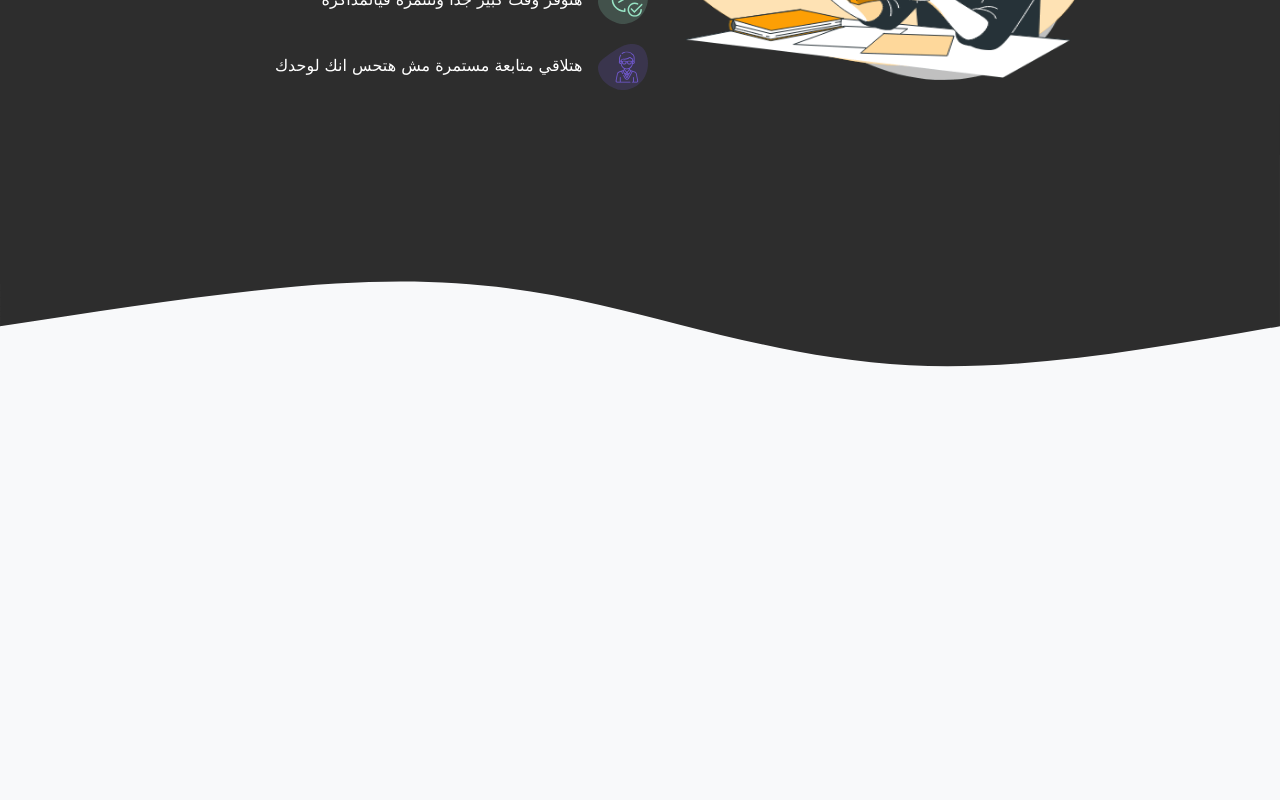
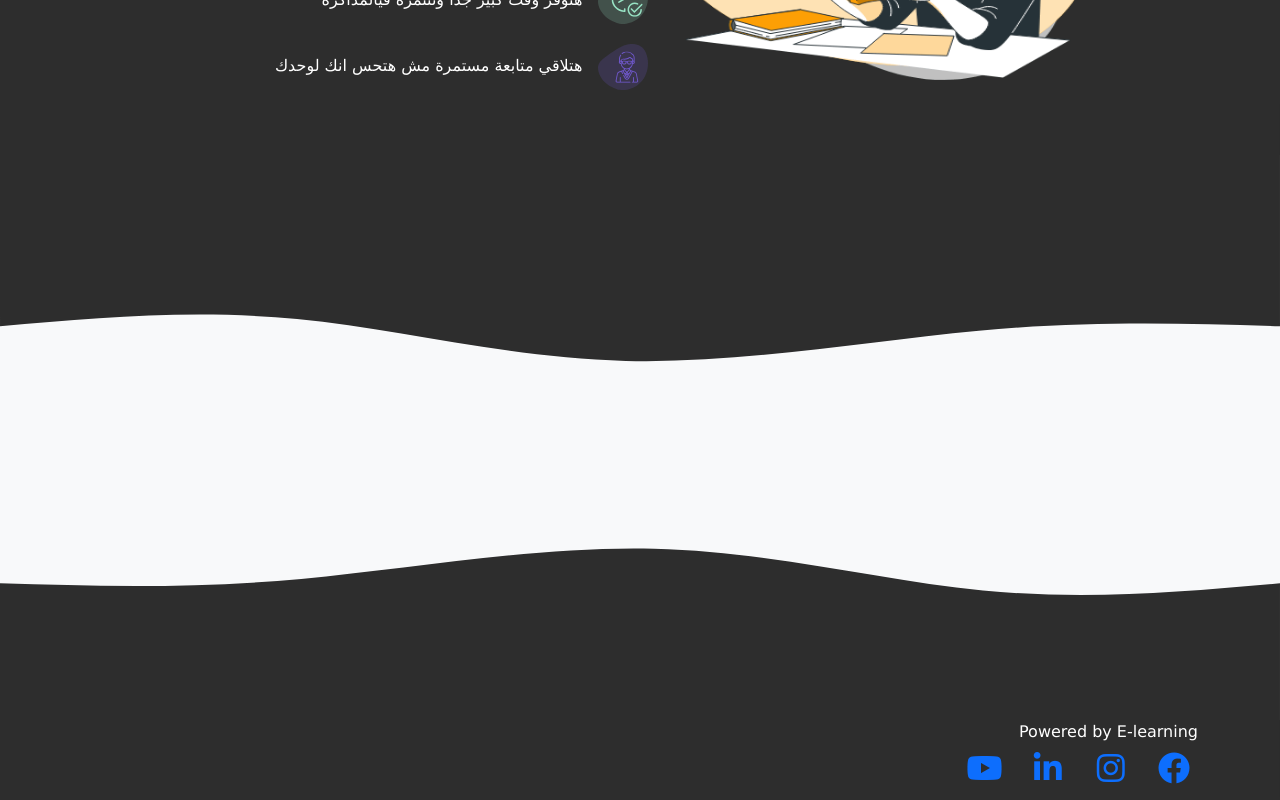
Before and after one commit to abdelrahmanlghorab/E-Learning-Front, an Angular app: page / in a window 1280 px wide. Shown: the part 2775-3575 px from the top of the page. Before the commit the page ends 3225 px from the top, so only its background shows below. Built offline with nearby package versions, Linux system fonts and the light colour scheme.

Commit message:
adding the footer componet

```diff
--- a/src/app/Shared/footer/footer.component.css
+++ b/src/app/Shared/footer/footer.component.css
@@ -0,0 +1,219 @@
+svg {
+    margin-bottom: -6vw;
+  }
+
+  footer {
+    background-color: #2d2d2d;
+    min-height: 5rem;
+  }
+
+  .social-icons button .mat-icon {
+    color: white;
+  }
+
+  .social-icons button:hover .mat-icon {
+    opacity: 1;
+  }
+
+  ul {
+    display: flex;
+    list-style: none;
+    gap: 0.95rem;
+    padding: 0;
+  }
+
+  .item a {
+    text-decoration: none;
+    width: 3rem;
+    height: 3rem;
+    background-color: var(--bg);
+    border-radius: 30%;
+    display: flex;
+    justify-content: center;
+    align-items: center;
+    position: relative;
+    z-index: 1;
+    border: 3px solid var(--bg);
+    overflow: hidden;
+  }
+
+  .item a::before {
+    content: "";
+    position: absolute;
+    width: 100%;
+    height: 100%;
+    background: var(--bg-color);
+    z-index: 0;
+    scale: 1 0;
+    transform-origin: bottom;
+    transition: scale 0.5s ease;
+    border-radius: 30%;
+  }
+
+  .item:hover a::before {
+    scale: 1 1;
+  }
+
+  .icon {
+    font-size: 2rem;
+    color: var(--bgHeader);
+    transition: 0.75s ease;
+    z-index: 2;
+  }
+
+  .item a:hover .icon {
+    color: #fff;
+    transform: rotate(360deg);
+  }
+
+  .item:nth-child(1) {
+    --bg-color: #0077b5;
+  }
+  .item:nth-child(2) {
+    --bg-color: linear-gradient(to bottom right, #f9ce34, #ee2a7b, #6228d7);
+  }
+  .item:nth-child(3) {
+    --bg-color: #0077b5;
+  }
+  .item:nth-child(4) {
+    --bg-color: #ff0000;
+  }
+
+  @media (max-width: 990px) {
+    .footer-content {
+      flex-direction: column;
+      gap: 1.5rem;
+    }
+  }
+  /*-------------------------------------------------------------*/
+  /* Change the border color */
+  ::ng-deep
+    .mdc-text-field--outlined:not(.mdc-text-field--disabled)
+    .mdc-notched-outline__leading,
+  ::ng-deep
+    .mdc-text-field--outlined:not(.mdc-text-field--disabled)
+    .mdc-notched-outline__notch,
+  ::ng-deep
+    .mdc-text-field--outlined:not(.mdc-text-field--disabled)
+    .mdc-notched-outline__trailing {
+    border-color: var(--bgHeader) !important;
+    transition: 0.3s;
+  }
+
+  /* Change the border width */
+  ::ng-deep
+    .mdc-text-field--outlined:not(.mdc-text-field--disabled)
+    .mdc-notched-outline
+    .mdc-notched-outline__leading,
+  ::ng-deep
+    .mdc-text-field--outlined:not(.mdc-text-field--disabled)
+    .mdc-notched-outline
+    .mdc-notched-outline__notch,
+  ::ng-deep
+    .mdc-text-field--outlined:not(.mdc-text-field--disabled)
+    .mdc-notched-outline
+    .mdc-notched-outline__trailing {
+    border-width: 1.5px !important;
+  }
+
+  /* Change the border focused color */
+  ::ng-deep
+    .mdc-text-field--outlined:not(
+      .mdc-text-field--disabled
+    ).mdc-text-field--focused
+    .mdc-notched-outline__leading,
+  ::ng-deep
+    .mdc-text-field--outlined:not(
+      .mdc-text-field--disabled
+    ).mdc-text-field--focused
+    .mdc-notched-outline__notch,
+  ::ng-deep
+    .mdc-text-field--outlined:not(
+      .mdc-text-field--disabled
+    ).mdc-text-field--focused
+    .mdc-notched-outline__trailing {
+    border-color: var(--wave2) !important;
+  }
+
+  /* Change the border hover color */
+  ::ng-deep
+    .mdc-text-field--outlined:not(.mdc-text-field--disabled):not(
+      .mdc-text-field--focused
+    ):hover
+    .mdc-notched-outline
+    .mdc-notched-outline__leading,
+  ::ng-deep
+    .mdc-text-field--outlined:not(.mdc-text-field--disabled):not(
+      .mdc-text-field--focused
+    ):hover
+    .mdc-notched-outline
+    .mdc-notched-outline__notch,
+  ::ng-deep
+    .mdc-text-field--outlined:not(.mdc-text-field--disabled):not(
+      .mdc-text-field--focused
+    ):hover
+    .mdc-notched-outline
+    .mdc-notched-outline__trailing {
+    border-color: var(--wave2) !important;
+  }
+
+  ::ng-deep .mat-mdc-dialog-surface,
+  ::ng-deep .mat-mdc-menu-panel,
+  ::ng-deep .mat-mdc-select-panel.ng-trigger,
+  ::ng-deep .mat-datepicker-content {
+    background-color: var(--bg) !important;
+    box-shadow: var(--border) 0px 0px 0px 1px !important;
+    border-radius: 10px !important;
+  }
+
+  ::ng-deep .cdk-overlay-pane {
+    margin-top: 0.65rem !important;
+  }
+
+  ::ng-deep .cdk-overlay-pane {
+    direction: rtl !important;
+  }
+
+  ::ng-deep .mdc-snackbar__surface,
+  ::ng-deep .mat-mdc-snack-bar-label {
+    background-color: brown !important;
+    border-radius: 10px !important;
+  }
+
+  ::ng-deep .snackbar-success .mdc-snackbar__surface,
+  ::ng-deep .snackbar-success .mat-mdc-snack-bar-label {
+    background-color: green !important;
+  }
+
+  ::ng-deep .mat-mdc-snack-bar-actions .mdc-button__label,
+  ::ng-deep .mat-mdc-snack-bar-label {
+    color: white !important;
+  }
+
+  ::ng-deep
+    .mat-mdc-option.mdc-list-item--selected:not(.mdc-list-item--disabled)
+    .mdc-list-item__primary-text,
+  ::ng-deep .mat-pseudo-checkbox-checked.mat-pseudo-checkbox-minimal::after {
+    color: #4bb543 !important;
+  }
+
+  ::ng-deep mat-label {
+    color: var(--bgHeader) !important;
+  }
+
+  ::ng-depp mat-error {
+    color: red !important;
+  }
+
+  ::ng-deep .mat-mdc-card {
+    border-radius: 10px !important;
+  }
+
+  ::ng-deep .mat-datepicker-toggle {
+    color: var(--bgHeader) !important;
+  }
+
+  /* ::ng-deep .mat-mdc-row:hover {
+    background-color: var(--active) !important;
+    transition: 0.3s;
+  } */
--- a/src/app/Shared/footer/footer.component.html
+++ b/src/app/Shared/footer/footer.component.html
@@ -1 +1,70 @@
-<p>footer works!</p>
+<svg width="100%" height="100%" id="svg" viewBox="0 0 1440 390" xmlns="http://www.w3.org/2000/svg"
+  class="transition duration-300 ease-in-out delay-150">
+  <style>
+    .path-0 {
+      animation: pathAnim-0 24s;
+      animation-timing-function: linear;
+      animation-iteration-count: infinite;
+    }
+
+    @keyframes pathAnim-0 {
+      0% {
+        d: path("M 0,400 L 0,150 C 96.46428571428572,133.35714285714286 192.92857142857144,116.71428571428571 308,120 C 423.07142857142856,123.28571428571429 556.7500000000001,146.50000000000003 706,171 C 855.2499999999999,195.49999999999997 1020.0714285714284,221.28571428571428 1145,218 C 1269.9285714285716,214.71428571428572 1354.9642857142858,182.35714285714286 1440,150 L 1440,400 L 0,400 Z");
+      }
+
+      25% {
+        d: path("M 0,400 L 0,150 C 109.46428571428572,157.14285714285714 218.92857142857144,164.28571428571428 345,150 C 471.07142857142856,135.71428571428572 613.75,99.99999999999999 742,99 C 870.25,98.00000000000001 984.0714285714287,131.71428571428572 1098,146 C 1211.9285714285713,160.28571428571428 1325.9642857142858,155.14285714285714 1440,150 L 1440,400 L 0,400 Z");
+      }
+
+      50% {
+        d: path("M 0,400 L 0,150 C 117.10714285714286,182.92857142857144 234.21428571428572,215.85714285714286 362,206 C 489.7857142857143,196.14285714285714 628.25,143.5 761,114 C 893.75,84.5 1020.7857142857142,78.14285714285714 1133,88 C 1245.2142857142858,97.85714285714286 1342.607142857143,123.92857142857143 1440,150 L 1440,400 L 0,400 Z");
+      }
+
+      75% {
+        d: path("M 0,400 L 0,150 C 160.03571428571428,187.67857142857144 320.07142857142856,225.35714285714286 423,215 C 525.9285714285714,204.64285714285714 571.75,146.24999999999997 679,139 C 786.25,131.75000000000003 954.9285714285716,175.64285714285717 1092,186 C 1229.0714285714284,196.35714285714283 1334.5357142857142,173.17857142857142 1440,150 L 1440,400 L 0,400 Z");
+      }
+
+      100% {
+        d: path("M 0,400 L 0,150 C 96.46428571428572,133.35714285714286 192.92857142857144,116.71428571428571 308,120 C 423.07142857142856,123.28571428571429 556.7500000000001,146.50000000000003 706,171 C 855.2499999999999,195.49999999999997 1020.0714285714284,221.28571428571428 1145,218 C 1269.9285714285716,214.71428571428572 1354.9642857142858,182.35714285714286 1440,150 L 1440,400 L 0,400 Z");
+      }
+    }
+  </style>
+  <path
+    d="M 0,400 L 0,150 C 96.46428571428572,133.35714285714286 192.92857142857144,116.71428571428571 308,120 C 423.07142857142856,123.28571428571429 556.7500000000001,146.50000000000003 706,171 C 855.2499999999999,195.49999999999997 1020.0714285714284,221.28571428571428 1145,218 C 1269.9285714285716,214.71428571428572 1354.9642857142858,182.35714285714286 1440,150 L 1440,400 L 0,400 Z"
+    stroke="none" stroke-width="0" fill="#2d2d2d" fill-opacity="1"
+    class="transition-all duration-300 ease-in-out delay-150 path-0"></path>
+</svg>
+
+<footer>
+  <div class="container">
+    <div class="footer-content flex justify-content-between">
+      <p class="text-white m-0">Powered by E-learning</p>
+
+      <div class="social-icons flex gap-1">
+        <ul>
+          <li class="item">
+            <a href="#">
+              <i class="fab fa-facebook-f icon"></i>
+            </a>
+          </li>
+          <li class="item">
+            <a href="#">
+              <i class="icon fa-brands fa-instagram"></i>
+            </a>
+          </li>
+          <li class="item">
+            <a href="#">
+              <i class="fa-brands fa-linkedin icon"></i>
+            </a>
+          </li>
+          <li class="item">
+            <a href="#">
+              <i class="fa-brands fa-youtube icon"></i>
+            </a>
+          </li>
+        </ul>
+
+      </div>
+    </div>
+  </div>
+</footer>
--- a/src/app/app.component.html
+++ b/src/app/app.component.html
@@ -4,3 +4,4 @@
 <app-most-resent-courses></app-most-resent-courses>
 <app-our-teacher></app-our-teacher>
  <app-about-us></app-about-us>
+<app-footer></app-footer>
--- a/src/app/app.component.ts
+++ b/src/app/app.component.ts
@@ -5,12 +5,13 @@ import { OurTeacherComponent } from './LandingPage/our-teacher/our-teacher.compo
 import { AboutUsComponent } from './LandingPage/about-us/about-us.component';
 import { MostResentCoursesComponent } from './LandingPage/most-resent-courses/most-resent-courses.component';
 import { HeaderComponent } from "./Shared/header/header.component";
+import { FooterComponent } from "./Shared/footer/footer.component";
 
 @Component({
   selector: 'app-root',
   standalone: true,
 
-  imports: [RouterOutlet, OurTeacherComponent, AboutUsComponent, MostResentCoursesComponent, HeroSectionComponent, HeaderComponent],
+  imports: [RouterOutlet, OurTeacherComponent, AboutUsComponent, MostResentCoursesComponent, HeroSectionComponent, HeaderComponent, FooterComponent],
   templateUrl: './app.component.html',
   styleUrl: './app.component.css'
 })
```
